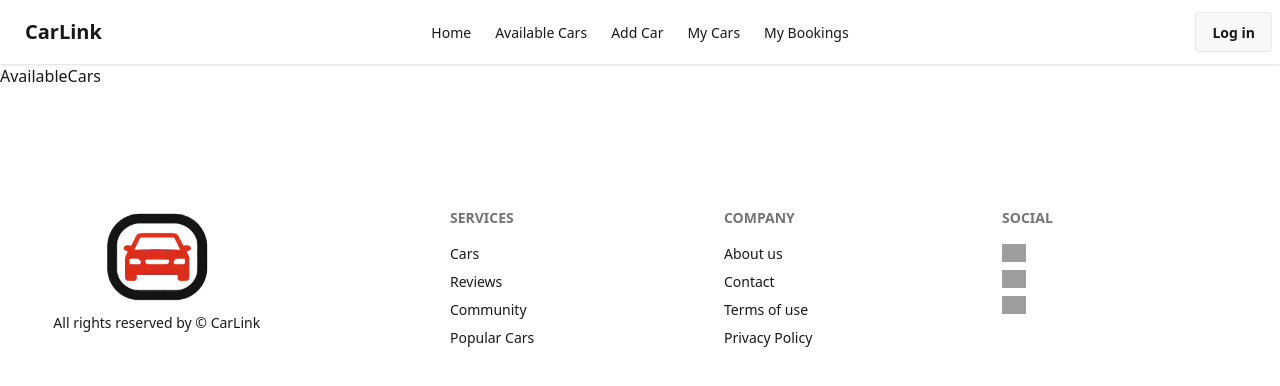
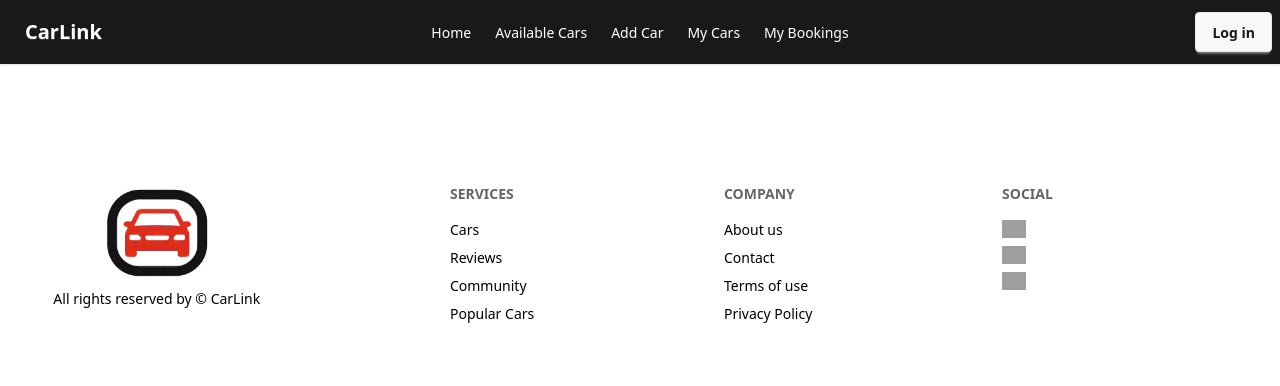
Before and after one commit to SubirChDey/CarLink-Client, a React (Vite) app: page / in a window 1280 px wide. Shown: the top 386 px of the page. Built offline with nearby package versions, Linux system fonts and the light colour scheme; grey boxes are pictures that could not be loaded.

Commit message:
login page created

```diff
--- a/src/components/NavBar.jsx
+++ b/src/components/NavBar.jsx
@@ -3,7 +3,7 @@ import { Link, NavLink } from "react-router-dom"
 const NavBar = () => {
     return (
         <div>
-            <div className="navbar bg-base-100 shadow-sm">
+            <div className="navbar bg-[#191919] text-white shadow-sm">
                 <div className="navbar-start">
                     <div className="dropdown">
                         <div tabIndex={0} role="button" className="btn btn-ghost lg:hidden">
@@ -17,30 +17,22 @@ const NavBar = () => {
                             <NavLink> Add Car</NavLink>
                             <NavLink> My Cars</NavLink>
                             <NavLink> My Bookings</NavLink>
-                            {/* <li><a>Item 1</a></li>
-                            <li>
-                                <a>Parent</a>
-                                <ul className="p-2">
-                                    <li><a>Submenu 1</a></li>
-                                    <li><a>Submenu 2</a></li>
-                                </ul>
-                            </li>
-                            <li><a>Item 3</a></li> */}
+
                         </ul>
                     </div>
-                    <a className="btn btn-ghost text-xl">CarLink</a>
+                    <Link to={'/'} className="btn btn-ghost text-xl">CarLink</Link>
                 </div>
                 <div className="navbar-center hidden lg:flex">
                     <ul className="menu menu-horizontal px-1 gap-6">
-                        <NavLink>Home</NavLink>
-                        <NavLink>Available Cars</NavLink>
-                        <NavLink> Add Car</NavLink>
-                        <NavLink> My Cars</NavLink>
-                        <NavLink> My Bookings</NavLink>
+                        <NavLink to={'/'}>Home</NavLink>
+                        <NavLink to={'/available-cars'}>Available Cars</NavLink>
+                        <NavLink to={'/add-cars'}> Add Car</NavLink>
+                        <NavLink to={'/my-cars'}> My Cars</NavLink>
+                        <NavLink to={'/my-bookings'}> My Bookings</NavLink>
                     </ul>
                 </div>
                 <div className="navbar-end">
-                    <Link className="btn">Log in</Link>
+                    <Link to={'/login'} className="btn">Log in</Link>
                 </div>
             </div>
         </div>
--- a/src/index.css
+++ b/src/index.css
@@ -1,2 +1,19 @@
 @import "tailwindcss";
 @plugin "daisyui";
+
+
+:root {
+  --bg-color: #ffffff;
+  --text-color: #000000;
+}
+
+[data-theme="dark"] {
+  --bg-color: #121212;
+  --text-color: #ffffff;
+}
+
+body {
+  background-color: var(--bg-color);
+  color: var(--text-color);
+  transition: all 0.3s ease;
+}
--- /dev/null
+++ b/src/pages/AddCars.jsx
@@ -0,0 +1,8 @@
+
+const AddCars = () => {
+  return (
+    <div>AddCars</div>
+  )
+}
+
+export default AddCars
--- /dev/null
+++ b/src/pages/Login.jsx
@@ -0,0 +1,79 @@
+import { useState } from "react";
+import { FaEyeSlash, FaRegEye } from "react-icons/fa"
+import { Link } from "react-router-dom"
+
+
+
+const Login = () => {
+
+    const [showPassword, setShowPassword] = useState(false);
+    const [errorMessage, setErrorMessage] = useState('');
+
+    return (
+        <div>
+            <div className="flex-1/2">
+                <div className="py-5">
+                    <div className="md:w-8/12 mx-auto flex flex-col justify-center items-center text-center gap-4 ">
+                        <h1 className="text-2xl lg:text-5xl font-extrabold ">Login</h1>
+                        <p className="font-medium text-gray-600 my-4">Login today to unlock exclusive reviews, insights, and recommendations for your favorite games.</p>
+                    </div>
+
+                    <div className="card w-11/12 mx-auto bg-base-300 lg:max-w-screen-md shrink-0 items-center">
+                        <form className="card-body w-full">
+                            <div className="flex flex-col w-full">
+                                <label className="label">
+                                    <span className="label-text">Email</span>
+                                </label>
+                                <input name="email" type="email" placeholder="Enter your email" className="input input-bordered w-full" required />
+                            </div>
+
+                            <div className="flex flex-col">
+                                <label className="label">
+                                    <span className="label-text">Password</span>
+                                </label>
+                                <input name="password"
+                                    type={showPassword ? 'text' : 'password'}
+                                    placeholder="password" className="input input-bordered w-full" required />
+
+                                <label className="label">
+                                    <Link to='/reset' className="label-text-alt link link-hover">Forget password?</Link>
+                                </label>
+                            </div>
+                            <div className="flex flex-col mt-6">
+                                <button type="submit" className="btn bg-primary text-white font-bold ">Login</button>
+                            </div>
+
+                            {
+                                errorMessage && (
+                                    <div className="text-red-500 mt-2 text-center"> <p>{errorMessage}</p> </div>
+                                )
+                            }
+                        </form>
+
+                        <button onClick={() => setShowPassword(!showPassword)} className="btn btn-xs absolute right-10 top-[26%] lg:top-[30.5%]">
+                            {
+                                showPassword ? <FaRegEye></FaRegEye> : <FaEyeSlash></FaEyeSlash>
+                            }
+                        </button>
+                        <div className="divider"></div>
+
+                        <div className="flex flex-col lg:flex-row gap-4 justify-around items-center mb-6">
+                            <div className="flex flex-col justify-center">
+                                <p>Do not have an account ?</p>
+                                <Link to='/register' className="btn"><button>Register</button></Link>
+                            </div>
+                            <div className="flex flex-col justify-center items-center">
+                                <p>Or</p>
+                                <button className="btn">Continue with Google
+                                    <img width="48" height="48" src="https://img.icons8.com/color/48/google-logo.png" alt="google-logo" />
+                                </button>
+                            </div>
+                        </div>
+                    </div>
+                </div>
+            </div>
+        </div>
+    )
+}
+
+export default Login
--- /dev/null
+++ b/src/pages/MyBookings.jsx
@@ -0,0 +1,8 @@
+
+const MyBookings = () => {
+  return (
+    <div>MyBookings</div>
+  )
+}
+
+export default MyBookings
--- /dev/null
+++ b/src/pages/MyCars.jsx
@@ -0,0 +1,8 @@
+
+const MyCars = () => {
+  return (
+    <div>MyCars</div>
+  )
+}
+
+export default MyCars
```
Also changed, not shown: package.json (+5 -2 lines), src/routes/Router.jsx (+25 -1 lines), 1 other file (tests, documents, lock files or other folders).
